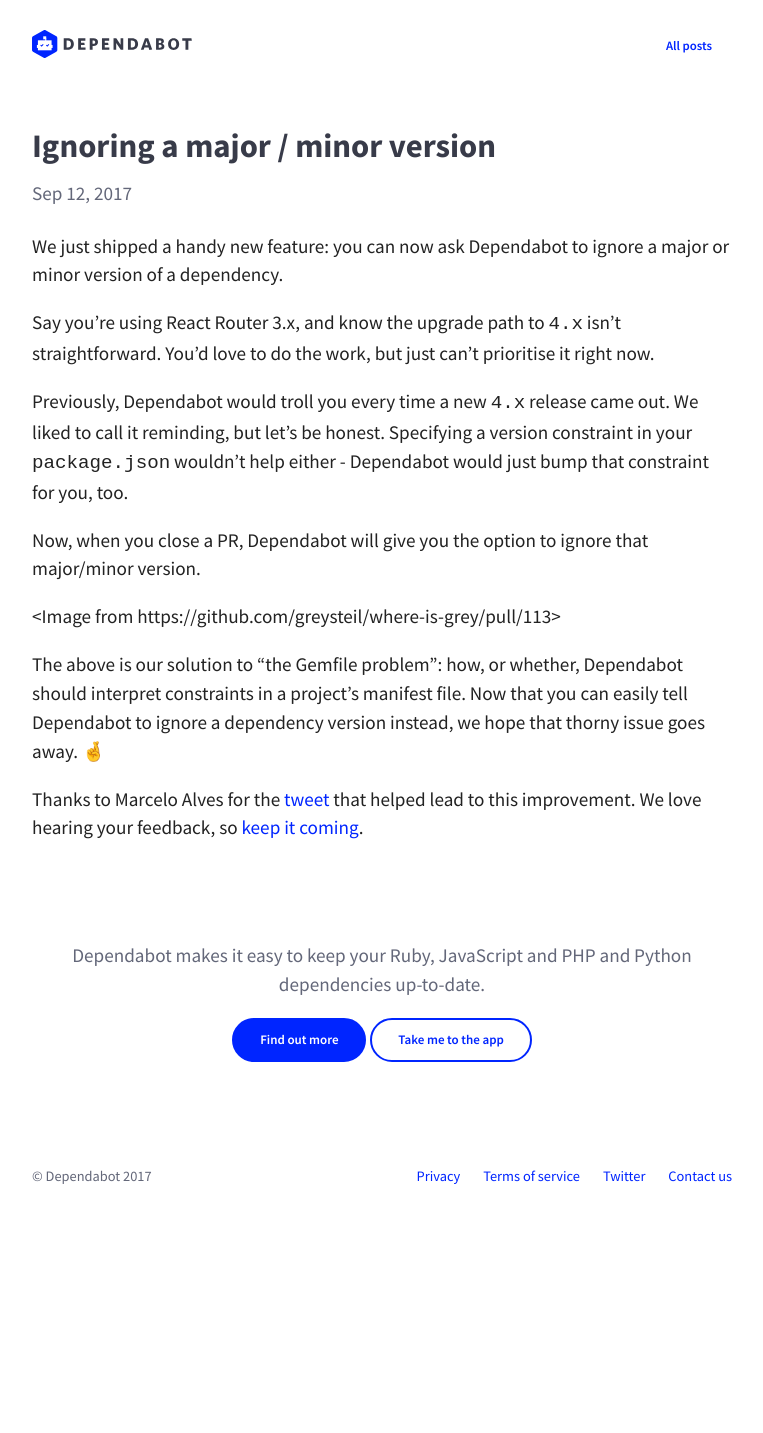
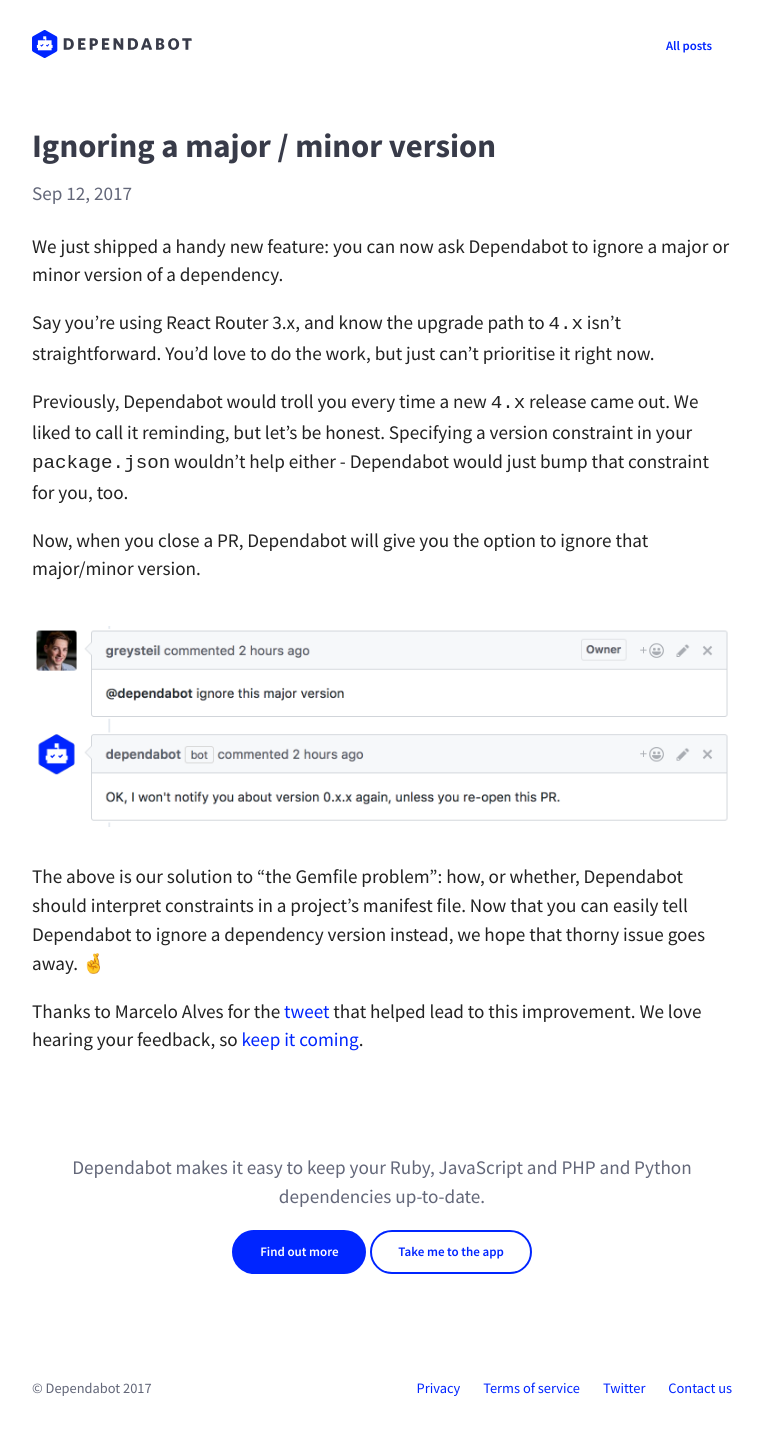
Before and after one commit to desenvolvedorIcotrade/App.bot, a Jekyll site: the page built from blog/_posts/2017-09-12-ignoring-major-version-bumps.md, in a window 1280 px wide. Shown: the whole page, without its empty margins (258-1021 px from the left). Built offline with Jekyll 4.4.1, drawn with Linux system fonts in a browser that asks for light colours; nearby versions of some CDN libraries; before the commit the page ends 1221 px from its top, so only the background shows below that.

Commit message:
Add image for ignoring version blog post

```diff
--- a/blog/_posts/2017-09-12-ignoring-major-version-bumps.md
+++ b/blog/_posts/2017-09-12-ignoring-major-version-bumps.md
@@ -19,7 +19,7 @@
 Now, when you close a PR, Dependabot will give you the option to ignore that
 major/minor version.
 
-<Image from https://github.com/greysteil/where-is-grey/pull/113>
+<img alt="Weekly bumping demo" src="/images/blog/ignoring-versions.png">
 
 The above is our solution to "the Gemfile problem": how, or whether, Dependabot
 should interpret constraints in a project's manifest file. Now that you can
```
Also changed, not shown: images/blog/ignoring-versions.png (added).
